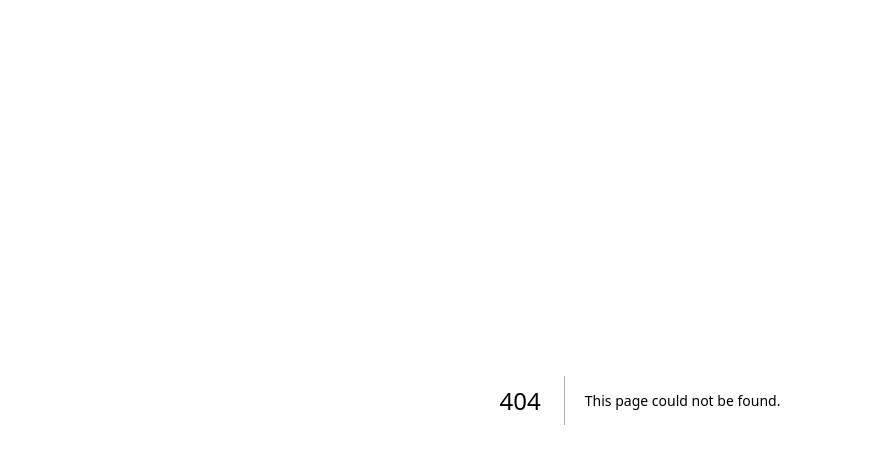
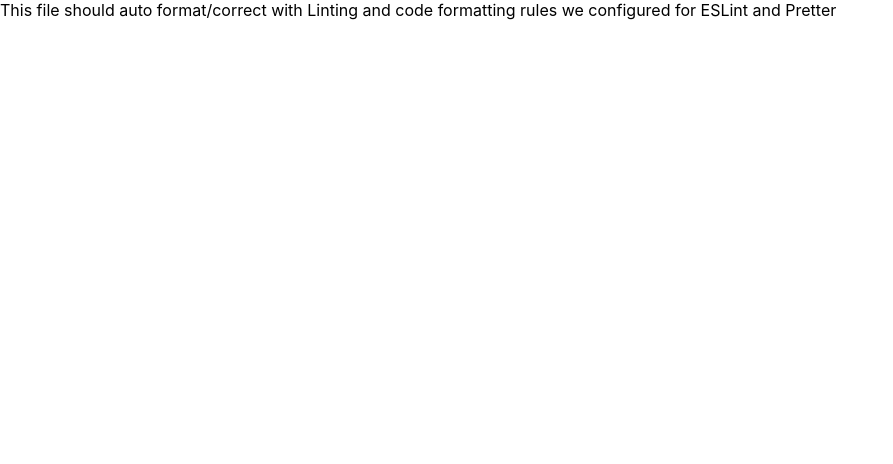
Before and after one commit to CharaD7/algoviz, a Next.js app: page /TestLintStagedHusky/TestLintStagedHusky in a window 1280 px wide. Before the commit this address had no page. Shown: the top 464 px of the page, without its empty margins (0-893 px from the left). Built offline with nearby package versions, Linux system fonts and the light colour scheme.

Commit message:
code cleanup and test lintStaged with husky

```diff
--- a/pages/Learn/eslintTest1.js
+++ /dev/null
@@ -1,2 +0,0 @@
-const Test = () => <div>visuals</div>
-export default Test
--- a/pages/Learn/eslintTest2.js
+++ /dev/null
@@ -1,2 +0,0 @@
-const Test = () => <div>visuals</div>
-export default Test
--- /dev/null
+++ b/pages/TestLintStagedHusky/TestLintStagedHusky.js
@@ -0,0 +1,6 @@
+const Test = () => (
+    <div>
+        This file should auto format/correct with Linting and code formatting rules we configured for ESLint and Pretter
+    </div>
+);
+export default Test;
--- a/pages/Visuals/eslintTest3.js
+++ /dev/null
@@ -1,2 +0,0 @@
-const Test = () => <div>visuals</div>
-export default Test
--- a/pages/Visuals/eslintTest4.js
+++ /dev/null
@@ -1,2 +0,0 @@
-const Test = () => <div>visuals</div>;
-export default Test;
```
